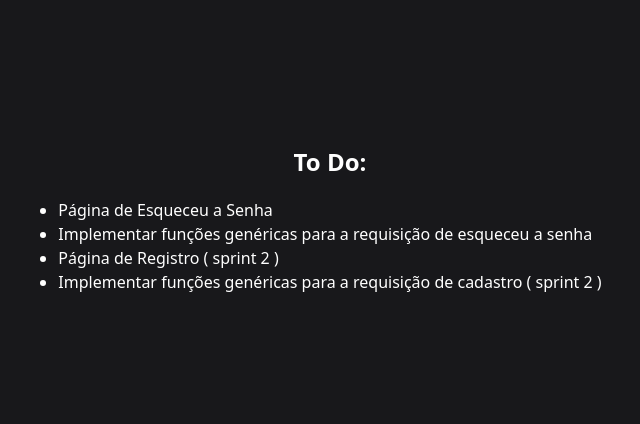
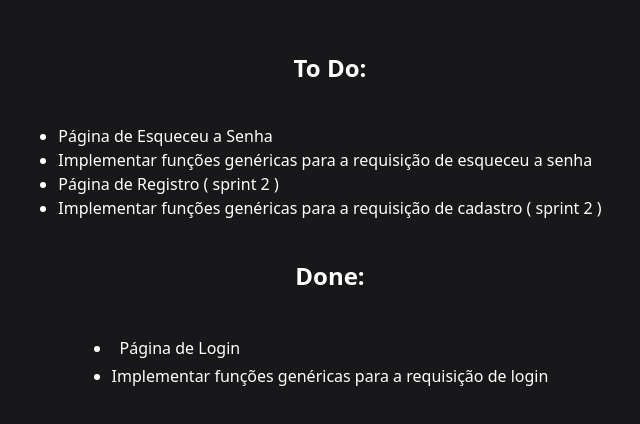
Before and after one commit to Edgar-Klewert/Frontend-RiskVision, a Next.js app: page / in a window 1280 px wide. Shown: the part 180-604 px from the top of the page, without its empty margins (310-950 px from the left). Built offline with nearby package versions, Linux system fonts and the light colour scheme.

Commit message:
:sparkles: feat: wrap content in Container component for improved layout

```diff
--- a/src/app/page.tsx
+++ b/src/app/page.tsx
@@ -1,6 +1,11 @@
+import { Container } from '@/components/atoms/container';
+import { Link } from '@/components/atoms/link';
+import { PAGES } from '@/enums/pages.enum';
+
 export default function Home() {
   return (
     <div className='flex min-h-screen w-full flex-col items-center justify-center gap-5 bg-zinc-900 text-white'>
+      <Container>
         <h1 className='text-2xl font-bold'>To Do:</h1>
         <ul className='list-disc'>
           <li>Página de Esqueceu a Senha</li>
@@ -13,6 +18,15 @@ export default function Home() {
             sprint 2 &#41;
           </li>
         </ul>
+
+        <h2 className='text-2xl font-bold'>Done:</h2>
+        <ul className='list-disc'>
+          <li>
+            <Link href={`${PAGES.LOGIN}`}>Página de Login</Link>
+          </li>
+          <li>Implementar funções genéricas para a requisição de login</li>
+        </ul>
+      </Container>
     </div>
   );
 }
```
Lines whose indentation alone changed are shown as unchanged.
